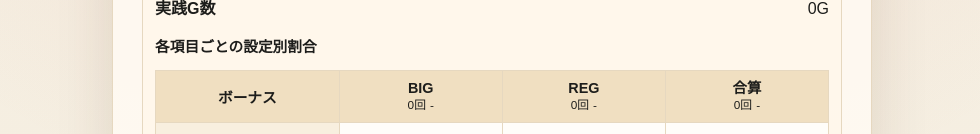
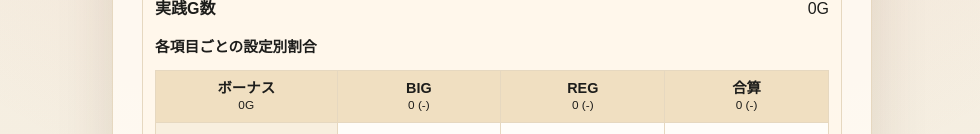
Before and after one commit to umedademu/suisoku, a Next.js app: page /hanabi in a window 1280 px wide. Both pictures are taken after typing "5", "5", "5", "5", "5", "5" into the empty fields and a click on the button "推測". Shown: the part 666-800 px from the top of the page, without its empty margins (148-1128 px from the left). Built offline with nearby package versions, Linux system fonts and the light colour scheme.

Commit message:
推測結果ヘッダーの分母表示と確率表記を調整

```diff
--- a/app/globals.css
+++ b/app/globals.css
@@ -297,11 +297,6 @@ a {
   white-space: nowrap;
 }
 
-.table-head-count,
-.table-head-rate {
-  display: inline;
-}
-
 .data-table tbody th {
   background: #f8efdf;
   font-weight: 700;
--- a/app/hanabi/page.tsx
+++ b/app/hanabi/page.tsx
@@ -212,7 +212,16 @@ const settingRates = settings.map((setting) => ({
 }));
 
 const settingsDisplay = settings.map((setting) => ({
-  ...setting,
+  setting: setting.setting,
+  bb: formatRateFromProbability(parseRate(setting.bb)),
+  rb: formatRateFromProbability(parseRate(setting.rb)),
+  furin: formatRateFromProbability(parseRate(setting.furin)),
+  ice: formatRateFromProbability(parseRate(setting.ice)),
+  nanameBell: formatRateFromProbability(parseRate(setting.nanameBell)),
+  bHazure: formatRateFromProbability(parseRate(setting.bHazure)),
+  cHazure: formatRateFromProbability(parseRate(setting.cHazure)),
+  gHazure: formatRateFromProbability(parseRate(setting.gHazure)),
+  payout: setting.payout,
   pairTotal: formatRateFromProbability(parseRate(setting.furin) + parseRate(setting.ice))
 }));
 
@@ -227,7 +236,7 @@ function toNumber(value: string) {
 
 function formatDenominator(value: number) {
   const rounded = Math.round(value * 10) / 10;
-  return Number.isInteger(rounded) ? String(rounded) : rounded.toFixed(1);
+  return rounded.toFixed(1);
 }
 
 function formatProbability(count: number, base: number) {
@@ -323,10 +332,10 @@ export default function HanabiPage() {
   const [probabilityGroups, setProbabilityGroups] = useState<
     Array<{
       title: string;
+      headerText: string;
       columns: Array<{
         label: string;
-        countText: string;
-        rateText: string;
+        summaryText: string;
         values: Array<{ label: string; value: string }>;
       }>;
     }> | null
@@ -447,6 +456,7 @@ export default function HanabiPage() {
     setProbabilityGroups(
       probabilityDisplayGroups.map((group) => ({
         title: group.title,
+        headerText: `${probabilityDefinitionMap[group.items[0].key].base}G`,
         columns: group.items.map((item) => {
           const definition = probabilityDefinitionMap[item.key];
           const weights = settingRates.map((setting) => ({
@@ -461,8 +471,7 @@ export default function HanabiPage() {
 
           return {
             label: item.title,
-            countText: `${definition.count}回`,
-            rateText: formatProbability(definition.count, definition.base),
+            summaryText: `${definition.count} (${formatProbability(definition.count, definition.base)})`,
             values: weights.map((row) => ({
               label: row.label,
               value: totalWeight > 0 ? formatPercent(row.weight / totalWeight) : "0%"
@@ -577,14 +586,14 @@ export default function HanabiPage() {
                         <table className="data-table data-table-compact">
                           <thead>
                             <tr>
-                              <th>{group.title}</th>
+                              <th>
+                                <div className="table-head-main">{group.title}</div>
+                                <div className="table-head-sub">{group.headerText}</div>
+                              </th>
                               {group.columns.map((column) => (
                                 <th key={`${group.title}-${column.label}`}>
                                   <div className="table-head-main">{column.label}</div>
-                                  <div className="table-head-sub">
-                                    <span className="table-head-count">{column.countText}</span>
-                                    <span className="table-head-rate">{column.rateText}</span>
-                                  </div>
+                                  <div className="table-head-sub">{column.summaryText}</div>
                                 </th>
                               ))}
                             </tr>
```
Also changed, not shown: 1 other file (tests, documents, lock files or other folders).
